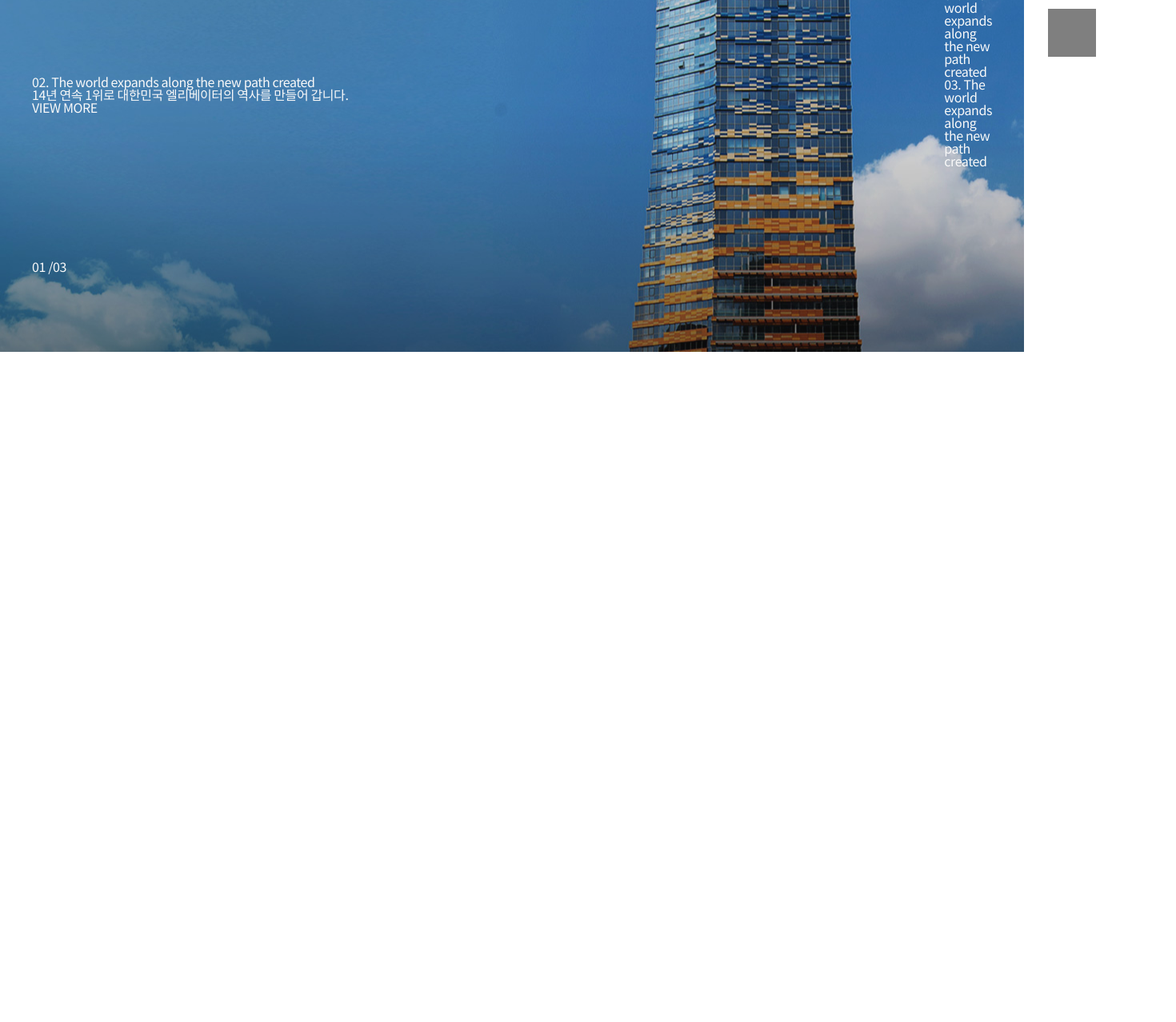
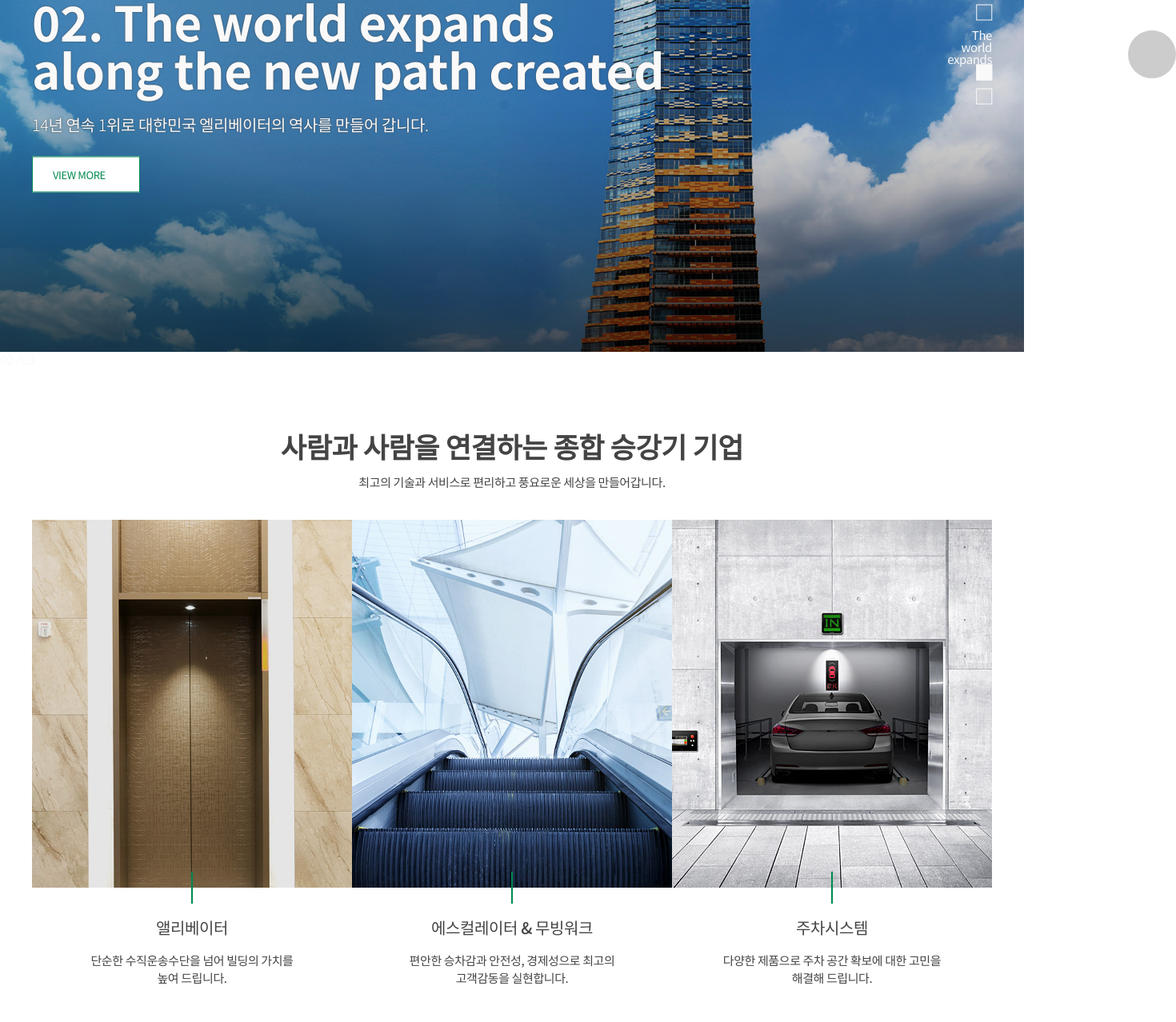
Before and after one commit to syuulee/HDE_web_react, a React (Create React App) app: page / in a window 1280 px wide. Shown: the part 360-1638 px from the top of the page at 80% size, 1470 px wide, since content can reach past the window. Before the commit the page ends 801 px from the top, so only its background shows below. Built offline with nearby package versions, Linux system fonts and the light colour scheme; some icons are missing.

Commit message:
2022.09.14.

```diff
--- a/src/App.css
+++ b/src/App.css
@@ -10,6 +10,42 @@
   position: relative;
   width: 1200px;
   margin: 0 auto;
+}
+
+.cbtn {
+  display: inline-block;
+  padding: 15px 25px;
+  border: 1px solid var(--mc);
+  color: var(--mc);
+  font-size: 13px;
+  background: #fff;
+}
+
+.cbtn::after {
+  content: "\e93e";
+  font-family: xeicon;
+  display: inline-block;
+  margin: 0 0 0 10px;
+  font-size: 10px;
+  vertical-align: 1px;
+}
+
+.csc {
+  position: relative;
+  padding: 100px 0;
+}
+
+.csc h2 {
+  font-size: 35px;
+  font-weight: 700;
+  margin: 0 0 20px 0;
+  text-align: center;
+}
+
+.csc p {
+  font-size: 15px;
+  margin: 0 0 40px 0;
+  text-align: center;
 }
 
 .TopBanner {
@@ -47,7 +83,7 @@
 }
 
 .Header {
-  position: fixed;
+  position: sticky;
   top: 0;
   left: 0;
   width: 100%;
@@ -224,8 +260,10 @@
 
 .MainVisual {
   position: relative;
-  padding: 155px 0 0 0;
+  /* padding: 155px 0 0 0; */
   color: var(--lc);
+  transform: translateY(-100px);
+  height: calc(100vh - 255px);
 }
 
 .MainVisual figure {
@@ -260,13 +298,29 @@
   transform: translate(-50%, -50%);
 }
 
+.MainVisual .tit {
+  font-size: 60px;
+  font-weight: 700;
+  margin: 0 0 30px 0;
+  text-shadow: 0 0 2px var(--dc);
+  white-space: pre-line;
+}
+
+.MainVisual .des {
+  font-size: 20px;
+  font-weight: 300;
+  margin: 0 0 30px 0;
+  text-shadow: 0 0 2px var(--dc);
+  word-break: keep-all;
+}
+
 .MainVisual .slick-track,
 .MainVisual .slick-slide {
   transition-duration: 5ms;
   /* slick 깜박이는 거 없애는 방법 */
 }
 
-.MainVisual .sliderNum {
+.MainVisual .slideNum {
   position: absolute;
   bottom: 100px;
   left: 50%;
@@ -281,6 +335,30 @@
   margin: 0 0 0 600px;
 }
 
+.MainVisual .slideTab li {
+  text-align: right;
+  margin: 10px 0;
+  font-size: 0;
+}
+
+.MainVisual .slideTab li.on {
+  font-size: 15px;
+}
+
+.MainVisual .slideTab li::after {
+  content: "";
+  display: inline-block;
+  width: 20px;
+  height: 20px;
+  border: 1px solid var(--lc);
+  margin: 0 0 0 15px;
+  vertical-align: middle;
+}
+
+.MainVisual .slideTab li.on::after {
+  background: var(--lc);
+}
+
 .MainVisual .slideArrows button {
   position: absolute;
   top: 50%;
@@ -289,16 +367,74 @@
   background: transparent;
   border: none;
   color: var(--lc);
-  font-size: 50px;
+  font-size: 30px;
   padding: 30px;
-  background: rgba(0, 0, 0, 0.5);
+  background: rgba(0, 0, 0, 0.2);
   line-height: 1;
+  border-radius: 50%;
 }
 
 .MainVisual .slideArrows button:first-child {
-  margin: 0 0 0 -700px;
+  margin: 0 0 0 -800px;
 }
 
 .MainVisual .slideArrows button:last-child {
-  margin: 0 0 0 700px;
+  margin: 0 0 0 800px;
 }
+
+.MainContent .inner {
+  display: flex;
+}
+
+.MainContent .inner>figure {
+  flex: 1;
+  text-align: center;
+}
+
+.MainContent .inner>figure:hover img {
+  transform: scale(1.2);
+}
+
+.MainContent figure img {
+  transition: 0.5s;
+}
+
+.MainContent .box {
+  margin: 0 0 40px 0;
+  overflow: hidden;
+}
+
+.MainContent .tit {
+  position: relative;
+  font-size: 20px;
+  font-weight: 500;
+  margin: 0 0 20px 0;
+}
+
+.MainContent .tit::after {
+  content: "";
+  position: absolute;
+  top: -60px;
+  left: calc(50% - 1px);
+  width: 2px;
+  height: 40px;
+  background: var(--mc);
+}
+
+.MainContent .des {
+  display: inline-block;
+  width: 70%;
+  font-size: 15px;
+  margin: 0 0 30px 0;
+  line-height: 1.45;
+  min-height: 60px;
+  /* white-space: pre-line; \n을 넣어줘야함*/
+  word-break: keep-all;
+}
+
+.Portpolio {}
+
+.Portpolio .container {
+  width: calc(1200px + (100% - 1200px) / 2);
+  margin: 0 0 0 auto;
+}
--- a/src/App.js
+++ b/src/App.js
@@ -1,6 +1,8 @@
 import './App.css';
 import Header from './component/Header';
 import MainVisual from './component/MainVisual';
+import MainContent from './component/MainContent';
+import Portpolio from './component/Portpolio';
 
 const App = () => {
 
@@ -9,6 +11,8 @@ const App = () => {
       <Header />
       <main>
         <MainVisual />
+        <MainContent />
+        <Portpolio />
       </main>
     </div>
   );
--- a/src/component/Header.js
+++ b/src/component/Header.js
@@ -1,5 +1,6 @@
-import { useState } from 'react';
+import { useEffect, useRef, useState } from 'react';
 import TopBanner from './TopBanner';
+
 
 const NAVLINK = [
     { id: 1, menu: "기업정보", link: '/' },
@@ -12,8 +13,17 @@ const NAVLINK = [
 const Header = () => {
     const [TG, setTG] = useState(false);
     const [TS, setTS] = useState(false);
+    const HL = useRef();
+    useEffect(() => {
+        window.addEventListener('scroll', () => {
+            let sct = window.scrollY
+            sct > 0
+                ? HL.current.classList.add('on')
+                : HL.current.classList.remove('on')
+        })
+    }, [])
     return (
-        <header className="Header">
+        <header className="Header" ref={HL}>
             <TopBanner />
             <div className="hd_wrap">
                 <h1>
--- /dev/null
+++ b/src/component/MainContent.js
@@ -0,0 +1,38 @@
+const CONTENT = [
+    {
+        id: 1, title: "앨리베이터", des: "단순한 수직운송수단을 넘어 빌딩의 가치를 높여 드립니다.", link: "/a"
+    },
+    {
+        id: 2, title: "에스컬레이터 & 무빙워크", des: "편안한 승차감과 안전성, 경제성으로 최고의 고객감동을 실현합니다.", link: "/a"
+    },
+    {
+        id: 3, title: "주차시스템", des: "다양한 제품으로 주차 공간 확보에 대한 고민을 해결해 드립니다.", link: "/a"
+    },
+]
+
+const MainContent = () => {
+    return (
+        <section className="MainContent csc">
+            <h2>사람과 사람을 연결하는 종합 승강기 기업</h2>
+            <p>최고의 기술과 서비스로 편리하고 풍요로운 세상을 만들어갑니다.</p>
+            <div className="inner">
+                {
+                    CONTENT.map(content => {
+                        return (
+                            <figure>
+                                <div className="box">
+                                    <img src={process.env.PUBLIC_URL + "/assets/images/section1_" + content.id + ".jpg"} alt="" />
+                                </div>
+                                <div className="tit">{content.title}</div>
+                                <div className="des">{content.des}</div>
+                                <a href={content.link} className="cbtn">자세히 보기</a>
+                            </figure>
+                        )
+                    })
+                }
+            </div>
+        </section>
+    )
+}
+
+export default MainContent;
--- a/src/component/MainVisual.js
+++ b/src/component/MainVisual.js
@@ -3,9 +3,9 @@ import Slider from "react-slick";
 import "slick-carousel/slick/slick.css";
 
 const SLIDE = [
-    { id: 1, content: "01. The world expands along the new path created", desc: "14년 연속 1위로 대한민국 엘리베이터의 역사를 만들어 갑니다.", link: "https://my.matterport.com/show/?m=yEdf9FWaNav" },
-    { id: 2, content: "02. The world expands along the new path created", desc: "14년 연속 1위로 대한민국 엘리베이터의 역사를 만들어 갑니다.", link: "https://my.matterport.com/show/?m=yEdf9FWaNav" },
-    { id: 3, content: "03. The world expands along the new path created", desc: "14년 연속 1위로 대한민국 엘리베이터의 역사를 만들어 갑니다.", link: "https://my.matterport.com/show/?m=yEdf9FWaNav" }
+    { id: 1, content: <span>01. The world expands<br /> along the new path created</span>, desc: "14년 연속 1위로 대한민국 엘리베이터의 역사를 만들어 갑니다.", link: "https://my.matterport.com/show/?m=yEdf9FWaNav", title: "The world expands" },
+    { id: 2, content: "02. The world expands\n along the new path created", desc: "14년 연속 1위로 대한민국 엘리베이터의 역사를 만들어 갑니다.", link: "https://my.matterport.com/show/?m=yEdf9FWaNav", title: "The world expands" },
+    { id: 3, content: "03. The world expands\n along the new path created", desc: "14년 연속 1위로 대한민국 엘리베이터의 역사를 만들어 갑니다.", link: "https://my.matterport.com/show/?m=yEdf9FWaNav", title: "The world expands" }
 ]
 
 const MainVisual = () => {
@@ -28,11 +28,12 @@ const MainVisual = () => {
                 {
                     SLIDE.map((slide, idx) => {
                         return (
-                            <figure key={slide.id} className={'itm0' + slide.id + (idx === IDX ? 'on' : '')}>
+                            <figure key={slide.id} className={'itm0' + slide.id + (idx === IDX ? ' on' : '')}>
                                 <div className="inner">
-                                    <h2>{slide.content}</h2>
-                                    <p>{slide.desc}</p>
-                                    <a href={slide.link} target="_blank">VIEW MORE</a>
+                                    <p className="tit">{slide.content}</p>
+                                    <div className="des">{slide.desc}</div>
+                                    <a href={slide.link} target="_blank" className="cbtn">VIEW MORE
+                                    </a>
                                 </div>
                             </figure>
                         )
@@ -46,7 +47,7 @@ const MainVisual = () => {
                 {
                     SLIDE.map((dots, idx) => {
                         return (
-                            <li key={dots.id} className={idx === IDX ? 'on' : ''}>{dots.content}</li>
+                            <li key={dots.id} className={idx === IDX ? ' on' : ''} onClick={() => mainSlide.current.slickGoTo(idx)}>{dots.title}</li>
                         )
                     })
                 }
--- /dev/null
+++ b/src/component/Portpolio.js
@@ -0,0 +1,72 @@
+import Slider from "react-slick";
+import "slick-carousel/slick/slick.css";
+
+const PTF = [
+    { id: 1, title: "서울시청" },
+    { id: 2, title: "서울드래곤시티(용산호텔)" },
+    { id: 3, title: "부산 파크하얏트" },
+    { id: 4, title: "송도 G타워" },
+    { id: 5, title: "롯데월드몰" },
+    { id: 6, title: "서울시청" },
+    { id: 7, title: "서울드래곤시티(용산호텔)" },
+    { id: 8, title: "송도 G타워" },
+    { id: 9, title: "부산 파크하얏트" },
+]
+
+const Portpolio = () => {
+    return (
+        <section className="Portpolio csc">
+            <div className="container">
+                <div className="left">
+                    <div className="slide">
+                        <Slider fade={true}>
+                            {
+                                PTF.map(building => {
+                                    return (
+                                        <figure>
+                                            <div className="box">
+                                                <img src={process.env.PUBLIC_URL + "/assets/images/main_m0" + building.id + ".jpg"} alt="" />
+                                            </div>
+                                            <div className="des">
+                                                {building.title}
+                                            </div>
+                                        </figure>
+                                    )
+                                })
+                            }
+                        </Slider>
+                    </div>
+                </div>
+                <div className="right">
+                    <h2>건물의 가치를 높이는 현대엘리베이터</h2>
+                    <p>특별한 기술을 실현할수록 여러분의 삶의 무대도 특별해집니다.</p>
+
+                    <div className="arrows">
+                        <i className="xi-angle-left"></i>
+                        <i className="xi-angle-right"></i>
+                    </div>
+                    <div className="slide">
+                        <Slider fade={true}>
+                            {
+                                PTF.map(building => {
+                                    return (
+                                        <figure>
+                                            <div className="box">
+                                                <img src={process.env.PUBLIC_URL + "/assets/images/main_m0" + building.id + ".jpg"} alt="" />
+                                            </div>
+                                            <div className="des">
+                                                {building.title}
+                                            </div>
+                                        </figure>
+                                    )
+                                })
+                            }
+                        </Slider>
+                    </div>
+                </div>
+            </div>
+        </section>
+    )
+}
+
+export default Portpolio;
```
